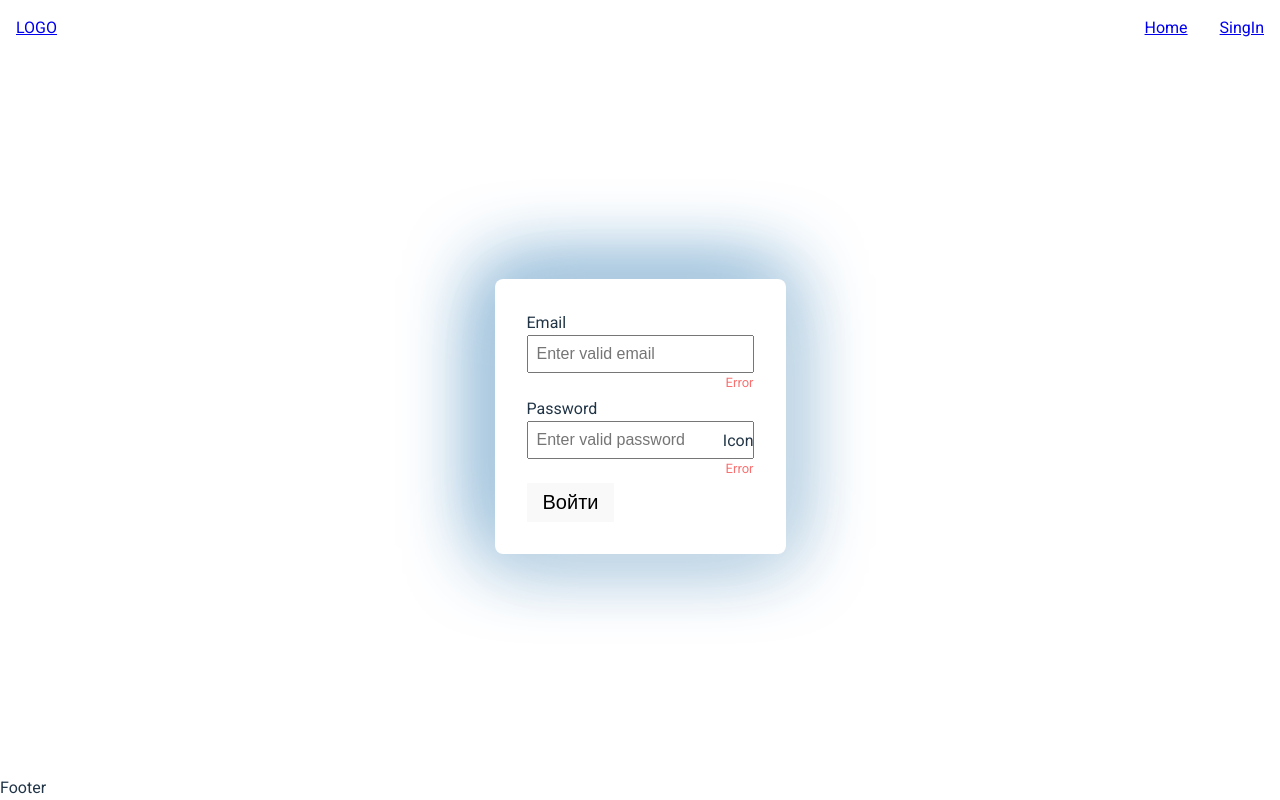
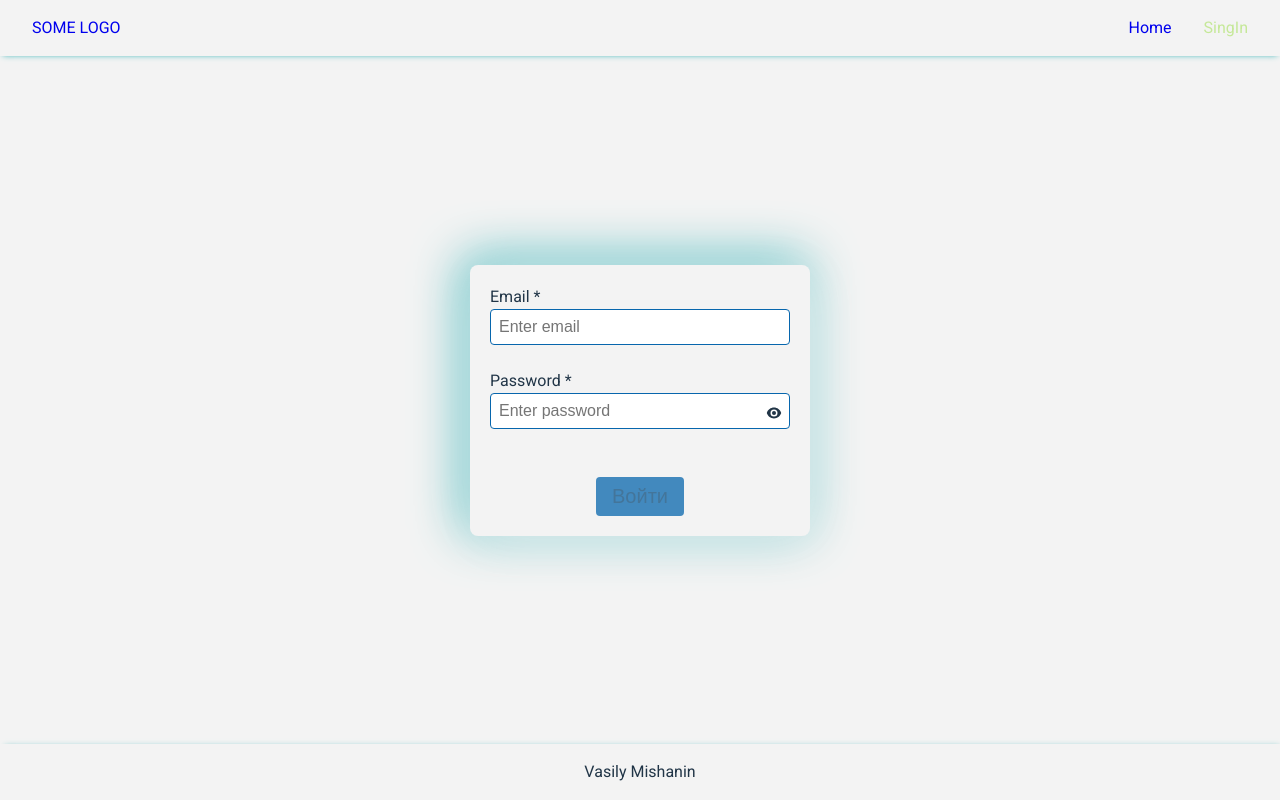
Before and after one commit to vasily-mishanin/y_lab, a React (Vite) app in the folder task1_auth-form/: page /signin in a window 1280 px wide. Built offline with nearby package versions, Linux system fonts and the light colour scheme.

Commit message:
feat: login form logic and state

```diff
--- a/task1_auth-form/package.json
+++ b/task1_auth-form/package.json
@@ -10,6 +10,7 @@
     "preview": "vite preview"
   },
   "dependencies": {
+    "@heroicons/react": "^2.0.18",
     "react": "^18.2.0",
     "react-dom": "^18.2.0",
     "react-router-dom": "^6.18.0"
--- a/task1_auth-form/src/components/SignInForm/Input.module.css
+++ b/task1_auth-form/src/components/SignInForm/Input.module.css
@@ -11,22 +11,34 @@
 .inputWrapper input {
   padding: 0.5rem;
   font-size: 1rem;
+  outline: none;
+  border-radius: 0.25rem;
+  border: 1px solid var(--color-blue);
 }
 
-.pswIcon {
-  position: absolute;
-  top: 2rem;
-  right: 0;
+.inputWrapper input.invalid {
+  border-color: var(--color-warning);
 }
 
-.error {
+.inputWrapper input:focus {
+  border-color: var(--color-green);
+}
+
+.passwordIcon {
+  cursor: pointer;
+  position: absolute;
+  top: 2.25rem;
+  right: 0.5rem;
+  width: 1rem;
+}
+
+.passwordIcon:hover {
+  scale: 1.1;
+}
+
+.errorMessage {
   color: var(--color-warning);
   font-size: small;
   height: 1rem;
   align-self: flex-end;
 }
-
-.invalid {
-  border-color: var(--color-warning);
-  color: var(--color-warning);
-}
--- a/task1_auth-form/src/components/SignInForm/Input.tsx
+++ b/task1_auth-form/src/components/SignInForm/Input.tsx
@@ -1,4 +1,7 @@
+import { useState } from 'react';
 import styles from './Input.module.css';
+
+import { EyeIcon, EyeSlashIcon } from '@heroicons/react/24/solid';
 
 type Props = {
   type: string;
@@ -6,15 +9,56 @@ type Props = {
   name: string;
   placeholder: string;
   label: string;
+  value: string;
+  onChange: (name: string, value: string) => void;
+  required?: boolean;
+  errorMessage?: string;
 };
 
-function Input({ type, name, id, placeholder, label }: Props) {
+function Input({
+  type,
+  name,
+  id,
+  placeholder,
+  label,
+  value,
+  errorMessage,
+  required,
+  onChange,
+}: Props) {
+  const [isPasswordShown, setIsPasswordShown] = useState(false);
+
+  const handleToggleShowPassword = () => {
+    setIsPasswordShown((prev) => !prev);
+  };
+
+  const inputType = type === 'password' && isPasswordShown ? 'text' : type;
+
   return (
     <div className={styles.inputWrapper}>
-      <label htmlFor={id}>{label}</label>
-      <input type={type} id={id} name={name} placeholder={placeholder} />
-      <span className={styles.error}>Error</span>
-      {type == 'password' && <span className={styles.pswIcon}>Icon</span>}
+      <label htmlFor={id}>{`${label}${required ? ' *' : ''}`}</label>
+      <input
+        className={errorMessage ? styles.invalid : ''}
+        type={inputType}
+        id={id}
+        name={name}
+        placeholder={placeholder}
+        value={value}
+        onChange={(e) => onChange(name, e.target.value)}
+      />
+      <span className={styles.errorMessage}>{errorMessage}</span>
+      {type == 'password' && isPasswordShown && (
+        <EyeSlashIcon
+          className={styles.passwordIcon}
+          onClick={handleToggleShowPassword}
+        />
+      )}
+      {type == 'password' && !isPasswordShown && (
+        <EyeIcon
+          className={styles.passwordIcon}
+          onClick={handleToggleShowPassword}
+        />
+      )}
     </div>
   );
 }
--- a/task1_auth-form/src/components/SignInForm/SignInForm.module.css
+++ b/task1_auth-form/src/components/SignInForm/SignInForm.module.css
@@ -1,13 +1,39 @@
 .form {
-  padding: 2rem;
+  max-width: 320px;
+  min-width: 300px;
+  padding: 1.25rem;
+  border-radius: 0.5rem;
+  box-shadow: 5px 5px 50px var(--color-light), -5px -5px 50px var(--color-sea);
 
-  border-radius: 0.5rem;
+  display: flex;
+  flex-direction: column;
+  gap: 1.5rem;
 
-  box-shadow: 5px 5px 80px #f3f3f3, -5px -5px 80px #0766ad;
+  color-scheme: light dark;
+  color: var(--color-light);
+  background-color: var(--color-dark);
 }
 
 .btnSubmit {
   border: none;
   padding: 0.5rem 1rem;
   font-size: 1.25rem;
+  width: min-content;
+  align-self: center;
+  opacity: 0.75;
+  border-radius: 0.25rem;
+  background-color: var(--color-blue);
+  transition: opacity 0.2s;
 }
+
+.btnSubmit:enabled:hover {
+  cursor: pointer;
+  opacity: 1;
+}
+
+@media (prefers-color-scheme: light) {
+  .form {
+    color: var(--color-dark);
+    background-color: var(--color-light);
+  }
+}
--- a/task1_auth-form/src/components/SignInForm/SignInForm.tsx
+++ b/task1_auth-form/src/components/SignInForm/SignInForm.tsx
@@ -1,31 +1,83 @@
+import { useState } from 'react';
 import Input from './Input';
 import styles from './SignInForm.module.css';
+import { validateEmail, validatePassword } from './helpers';
+
+type Inputs = {
+  email: string;
+  password: string;
+};
+
+const initialState = {
+  email: '',
+  password: '',
+};
 
 function SignInForm() {
+  const [inputs, setInputs] = useState<Inputs>(initialState);
+
+  const [isSubmitted, setIsSubmitted] = useState(false);
+  const [isDirty, setIsDirty] = useState(false);
+
+  const emailError = validateEmail(inputs.email);
+  const passwordError = validatePassword(inputs.password);
+  const isDisabled = Boolean(
+    !isDirty || (isSubmitted && (emailError || passwordError))
+  );
+  const isFormValid = isDirty && !emailError && !passwordError;
+
+  const handleChange = (name: string, value: string) => {
+    setIsDirty(true);
+    setInputs((prev) => ({ ...prev, [name]: value }));
+  };
+
   const handleSubmit = (e: React.FormEvent) => {
     e.preventDefault();
-    console.log('Submit');
+    setIsSubmitted(true);
+    if (isFormValid) {
+      console.log({ inputs });
+    }
   };
+
+  const reset = () => {
+    setInputs(initialState);
+    setIsDirty(false);
+    setIsSubmitted(false);
+  };
+
   return (
     <form className={styles.form} onSubmit={handleSubmit}>
+      <div>
         <Input
           name='email'
           label='Email'
           type='text'
           id='email'
-        placeholder='Enter valid email'
+          placeholder='Enter email'
+          value={inputs.email}
+          errorMessage={isSubmitted ? emailError : ''}
+          required
+          onChange={handleChange}
         />
+
         <Input
           name='password'
           label='Password'
           type='password'
           id='password'
-        placeholder='Enter valid password'
+          placeholder='Enter password'
+          value={inputs.password}
+          errorMessage={isSubmitted ? passwordError : ''}
+          required
+          onChange={handleChange}
         />
-      <button className={styles.btnSubmit} type='submit'>
+      </div>
+
+      <button className={styles.btnSubmit} type='submit' disabled={isDisabled}>
         Войти
       </button>
     </form>
   );
 }
+
 export default SignInForm;
--- /dev/null
+++ b/task1_auth-form/src/components/SignInForm/helpers.ts
@@ -0,0 +1,27 @@
+export function validateEmail(email: string) {
+  if (!email) {
+    return 'Required';
+  }
+
+  if (!/^[\w-\.]+@([\w-]+\.)+[\w-]{2,4}$/.test(email)) {
+    return 'Enter valid email, please';
+  }
+}
+
+export function validatePassword(password: string) {
+  if (!password) {
+    return 'Required';
+  }
+
+  if (password.length < 6) {
+    return 'Min length is 6 characters';
+  }
+
+  // Minimum six characters, at least one letter, one number and one special character:
+  const passwordPattern =
+    /^(?=.*[A-Za-z])(?=.*\d)(?=.*[@$!%*#?&])[A-Za-z\d@$!%*#?&]{6,}$/;
+
+  if (!passwordPattern.test(password)) {
+    return 'Min. 6, at least: 1 letter, 1 number, 1 special char.';
+  }
+}
--- a/task1_auth-form/src/components/layout/Navigation/Navigation.module.css
+++ b/task1_auth-form/src/components/layout/Navigation/Navigation.module.css
@@ -5,3 +5,7 @@
   display: flex;
   gap: 2rem;
 }
+
+.nav a.active {
+  color: var(--color-green);
+}
--- a/task1_auth-form/src/components/layout/Navigation/Navigation.tsx
+++ b/task1_auth-form/src/components/layout/Navigation/Navigation.tsx
@@ -1,4 +1,4 @@
-import { Link } from 'react-router-dom';
+import { NavLink } from 'react-router-dom';
 import styles from './Navigation.module.css';
 
 function Navigation() {
@@ -6,10 +6,20 @@ function Navigation() {
     <nav className={styles.nav}>
       <ul>
         <li>
-          <Link to='/'>Home</Link>
+          <NavLink
+            style={({ isActive }) => ({ color: isActive ? '#c5e898' : '' })}
+            to='/'
+          >
+            Home
+          </NavLink>
         </li>
         <li>
-          <Link to='/signin'>SingIn</Link>
+          <NavLink
+            style={({ isActive }) => ({ color: isActive ? '#c5e898' : '' })}
+            to='/signin'
+          >
+            SingIn
+          </NavLink>
         </li>
       </ul>
     </nav>
--- a/task1_auth-form/src/index.css
+++ b/task1_auth-form/src/index.css
@@ -6,8 +6,8 @@
   font-weight: 400;
 
   color-scheme: light dark;
-  color: rgba(255, 255, 255, 0.87);
-  background-color: #242424;
+  color: var(--color-light);
+  background-color: var(--color-dark);
 
   font-synthesis: none;
   text-rendering: optimizeLegibility;
@@ -15,10 +15,11 @@
   -moz-osx-font-smoothing: grayscale;
   -webkit-text-size-adjust: 100%;
 
-  --color-gray: #f3f3f3;
-  --color-sea: #f3f3f3;
-  --color-green: #f3f3f3;
-  --color-blue: #f3f3f3;
+  --color-light: #f3f3f3;
+  --color-dark: #213547;
+  --color-sea: #29adb2;
+  --color-green: #c5e898;
+  --color-blue: #0766ad;
   --color-warning: #fa7070;
 }
 
@@ -35,16 +36,26 @@ body {
   flex-direction: column;
 }
 
+a:link {
+  text-decoration: none;
+}
+
+a:visited {
+  color: var(--color-light);
+}
+
+a:hover {
+  color: var(--color-green);
+}
+
 @media (prefers-color-scheme: light) {
   :root {
-    color: #213547;
-    background-color: #ffffff;
+    color: var(--color-dark);
+    background-color: var(--color-light);
   }
-  a:hover {
-    color: #747bff;
-  }
-  button {
-    background-color: #f9f9f9;
+
+  a:visited {
+    color: var(--color-dark);
   }
 }
 
--- a/task1_auth-form/src/pages/Root/Root.module.css
+++ b/task1_auth-form/src/pages/Root/Root.module.css
@@ -1,15 +1,18 @@
 .header {
-  padding: 1rem;
+  padding: 1rem 2rem;
   display: flex;
   justify-content: space-between;
+  box-shadow: 0 2px 6px -3px var(--color-sea);
 }
 
 .main {
   flex-shrink: 0;
   flex-grow: 1;
-
   display: flex;
 }
 
 .footer {
+  text-align: center;
+  padding: 1rem;
+  box-shadow: 2px 0 6px -3px var(--color-sea);
 }
--- a/task1_auth-form/src/pages/Root/Root.tsx
+++ b/task1_auth-form/src/pages/Root/Root.tsx
@@ -7,7 +7,7 @@ function Root() {
     <>
       <header className={styles.header}>
         <Link to='/'>
-          <span>LOGO</span>
+          <span>SOME LOGO</span>
         </Link>
 
         <Navigation />
@@ -15,7 +15,7 @@ function Root() {
       <main className={styles.main} id='main'>
         <Outlet />
       </main>
-      <footer className={styles.footer}>Footer</footer>
+      <footer className={styles.footer}>Vasily Mishanin</footer>
     </>
   );
 }
```
Also changed, not shown: 1 other file (tests, documents, lock files or other folders). Lines whose indentation alone changed are shown as unchanged.
